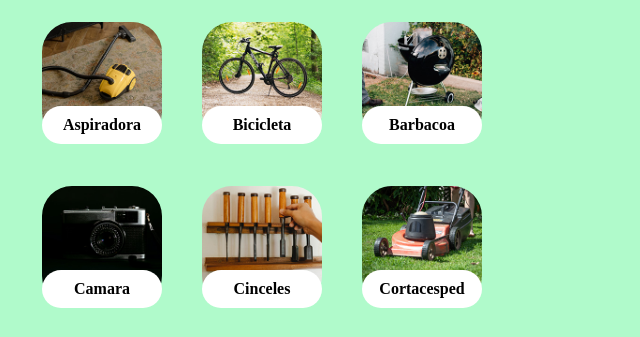
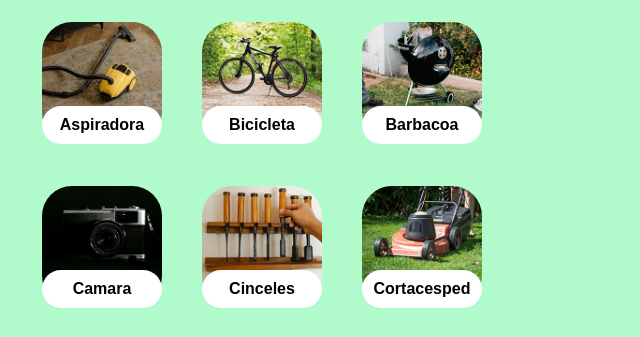
Before and after one commit to ProgrAngelD/Web_UOC, a plain HTML site: page Catalogo.html in a window 1280 px wide. Shown: the part 330-667 px from the top of the page, 378-1018 px from the left. Drawn offline with nearby package versions, Linux system fonts and the light colour scheme.

Commit message:
Update estilos.css

```diff
--- a/css/estilos.css
+++ b/css/estilos.css
@@ -569,7 +569,7 @@ select {
 
 .nombre_objeto {
     position: absolute;
-    font-family: 'Boogaloo';
+    font-family: Arial, Helvetica, sans-serif;
     font-size: 16px;
     width: 100px;
     margin-top: -40px;
```
